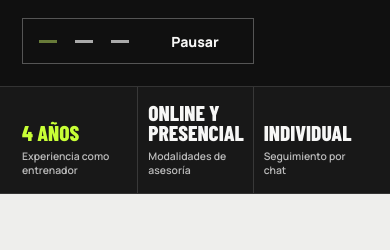
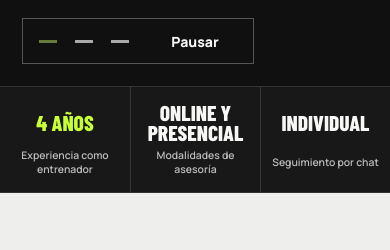
Before and after one commit to BestoButter/alirio-web-alt, a plain HTML site: page dist/index.html in a window 390 px wide. Shown: the part 583-833 px from the top of the page. Drawn offline with Linux system fonts and the light colour scheme.

Commit message:
Refine mobile facts and service heading layout

```diff
--- a/dist/styles.css
+++ b/dist/styles.css
@@ -390,8 +390,18 @@ details > p { padding: 0 25px 20px 0; color: #505050; font-size: .93rem; }
   .hero h1 { font-size: clamp(78px, 13vw, 102px); }
   .hero-inner { padding-bottom: 100px; }
   .hero-controls-wrap { justify-content: flex-start; }
+  .facts-grid { width: 100%; grid-template-columns: repeat(3, minmax(0, 1fr)); }
+  .facts-grid div, .facts-grid div:first-child {
+    justify-content: center;
+    padding: 16px 5px;
+    text-align: center;
+  }
+  .facts dd, .facts dt { display: grid; place-items: center; }
+  .facts dd { min-height: 1.88em; }
+  .facts dt { min-height: 2.6em; line-height: 1.3; }
   .section-heading, .faq-grid, .contact-grid { grid-template-columns: 1fr; }
   .section-heading { gap: 14px; margin-bottom: 24px; }
+  .services h2 { line-height: 1.06; }
   .section-heading p { max-width: 460px; }
   .service-grid { grid-template-columns: 1fr; gap: 15px; }
   .service-card { display: grid; grid-template-columns: minmax(0, .55fr) minmax(0, 1fr); }
@@ -418,7 +428,6 @@ details > p { padding: 0 25px 20px 0; color: #505050; font-size: .93rem; }
   .hero h1 span { -webkit-text-stroke-width: 1px; }
   .hero-actions { gap: 14px; margin-top: 21px; }
   .hero-actions .button { gap: 10px; padding-inline: 12px; }
-  .facts-grid div { padding: 16px 6px 16px 10px; }
   .facts dd { font-size: clamp(20px, 5.5vw, 26px); }
   .facts dt { font-size: .65rem; }
   .service-card { grid-template-columns: 1fr; }
```
